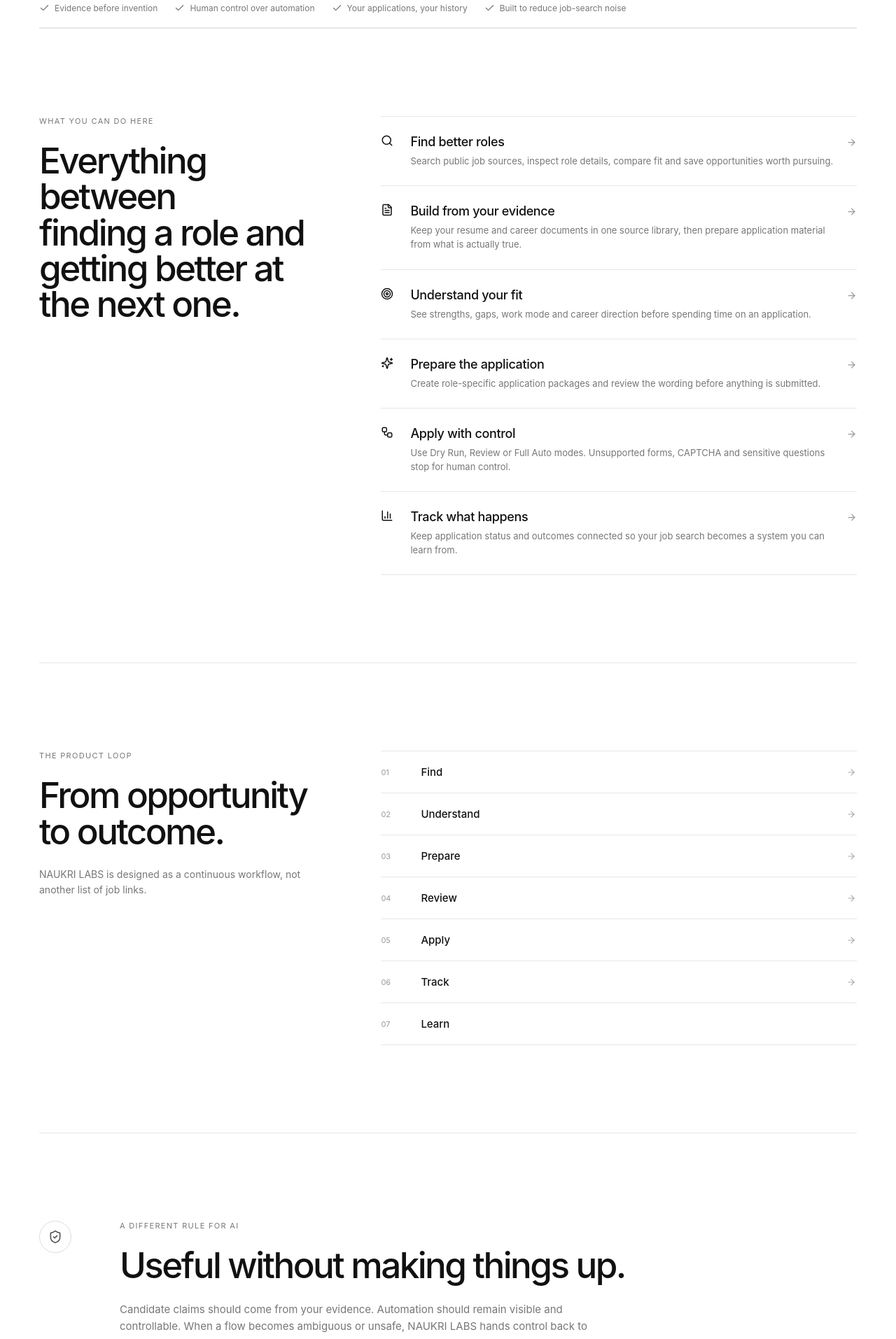
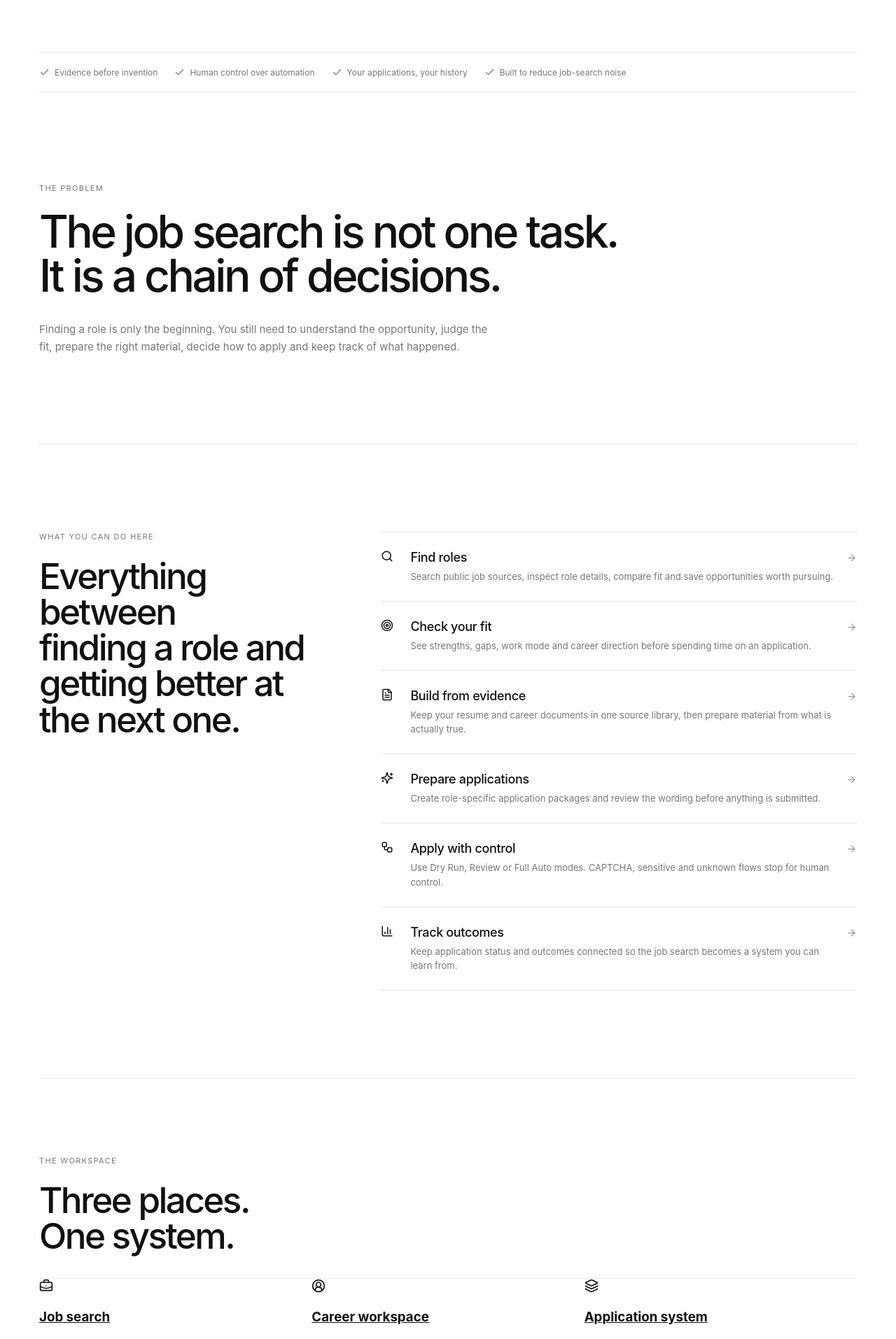
Before and after one commit to madebykraman/jobapplyify, a Next.js app: page / in a window 1280 px wide. Shown: the part 760-2674 px from the top of the page at 70% size. Built offline with nearby package versions, Linux system fonts and the light colour scheme.

Commit message:
Polish NAUKRI LABS public landing page

```diff
--- a/app/page.tsx
+++ b/app/page.tsx
@@ -1,17 +1,23 @@
 'use client'
 
 import Link from 'next/link'
-import { ArrowRight, Check, FileText, Search, Sparkles, Target, Workflow, BarChart3, ShieldCheck } from 'lucide-react'
+import { ArrowRight, BarChart3, Check, FileText, Layers3, Search, ShieldCheck, Sparkles, Target, Workflow, BriefcaseBusiness, CircleUserRound } from 'lucide-react'
 import { BRAND } from '@/lib/brand'
 import './minimal-home.css'
 
 const capabilities = [
-  { icon: Search, title: 'Find better roles', text: 'Search public job sources, inspect role details, compare fit and save opportunities worth pursuing.', href: '/opportunities' },
-  { icon: FileText, title: 'Build from your evidence', text: 'Keep your resume and career documents in one source library, then prepare application material from what is actually true.', href: '/documents' },
-  { icon: Target, title: 'Understand your fit', text: 'See strengths, gaps, work mode and career direction before spending time on an application.', href: '/career' },
-  { icon: Sparkles, title: 'Prepare the application', text: 'Create role-specific application packages and review the wording before anything is submitted.', href: '/applications' },
-  { icon: Workflow, title: 'Apply with control', text: 'Use Dry Run, Review or Full Auto modes. Unsupported forms, CAPTCHA and sensitive questions stop for human control.', href: '/automation' },
-  { icon: BarChart3, title: 'Track what happens', text: 'Keep application status and outcomes connected so your job search becomes a system you can learn from.', href: '/insights' },
+  { icon: Search, title: 'Find roles', text: 'Search public job sources, inspect role details, compare fit and save opportunities worth pursuing.', href: '/opportunities' },
+  { icon: Target, title: 'Check your fit', text: 'See strengths, gaps, work mode and career direction before spending time on an application.', href: '/career' },
+  { icon: FileText, title: 'Build from evidence', text: 'Keep your resume and career documents in one source library, then prepare material from what is actually true.', href: '/documents' },
+  { icon: Sparkles, title: 'Prepare applications', text: 'Create role-specific application packages and review the wording before anything is submitted.', href: '/applications' },
+  { icon: Workflow, title: 'Apply with control', text: 'Use Dry Run, Review or Full Auto modes. CAPTCHA, sensitive and unknown flows stop for human control.', href: '/automation' },
+  { icon: BarChart3, title: 'Track outcomes', text: 'Keep application status and outcomes connected so the job search becomes a system you can learn from.', href: '/insights' },
+]
+
+const modules = [
+  { icon: BriefcaseBusiness, title: 'Job search', text: 'Find, inspect and save roles without losing the context around them.', href: '/opportunities' },
+  { icon: CircleUserRound, title: 'Career workspace', text: 'Keep your profile, documents, resume and goals aligned in one place.', href: '/workspace' },
+  { icon: Layers3, title: 'Application system', text: 'Prepare, review, apply and track each application as a durable record.', href: '/applications' },
 ]
 
 const flow = ['Find', 'Understand', 'Prepare', 'Review', 'Apply', 'Track', 'Learn']
@@ -25,20 +31,31 @@ export default function Home() {
 
     <section className="nl-hero">
       <p className="nl-kicker">{BRAND.descriptor}</p>
-      <h1>Your job search,<br />in one place.</h1>
+      <h1>Stop managing<br />your job search.<br />Run it.</h1>
       <p className="nl-lead">NAUKRI LABS brings job discovery, career context, application preparation, controlled automation and progress tracking into one workspace.</p>
       <div className="nl-actions"><Link href="/opportunities" className="nl-primary">Explore jobs <ArrowRight size={16} /></Link><Link href="/auth?mode=sign-up" className="nl-secondary">Create free account</Link></div>
     </section>
 
     <section className="nl-proof"><span><Check size={15}/> Evidence before invention</span><span><Check size={15}/> Human control over automation</span><span><Check size={15}/> Your applications, your history</span><span><Check size={15}/> Built to reduce job-search noise</span></section>
 
+    <section className="nl-intent">
+      <p className="nl-kicker">The problem</p>
+      <h2>The job search is not one task.<br />It is a chain of decisions.</h2>
+      <p>Finding a role is only the beginning. You still need to understand the opportunity, judge the fit, prepare the right material, decide how to apply and keep track of what happened.</p>
+    </section>
+
     <section className="nl-overview">
       <div className="nl-section-intro"><p className="nl-kicker">What you can do here</p><h2>Everything between<br />finding a role and getting better at the next one.</h2></div>
       <div className="nl-capabilities">{capabilities.map(({ icon: Icon, title, text, href }) => <Link href={href} className="nl-capability" key={title}><Icon size={18}/><div><h3>{title}</h3><p>{text}</p></div><ArrowRight size={15}/></Link>)}</div>
     </section>
 
+    <section className="nl-modules">
+      <div className="nl-section-intro"><p className="nl-kicker">The workspace</p><h2>Three places.<br />One system.</h2></div>
+      <div className="nl-module-grid">{modules.map(({ icon: Icon, title, text, href }) => <Link href={href} className="nl-module" key={title}><Icon size={20}/><div><h3>{title}</h3><p>{text}</p></div><ArrowRight size={15}/></Link>)}</div>
+    </section>
+
     <section className="nl-flow">
-      <div><p className="nl-kicker">The product loop</p><h2>From opportunity<br />to outcome.</h2><p>NAUKRI LABS is designed as a continuous workflow, not another list of job links.</p></div>
+      <div><p className="nl-kicker">The product loop</p><h2>From opportunity<br />to outcome.</h2><p>Every stage keeps the context from the stage before it. That is the product.</p></div>
       <div className="nl-flow-list">{flow.map((item, i) => <div key={item}><span>0{i + 1}</span><b>{item}</b>{i < flow.length - 1 && <ArrowRight size={14}/>}</div>)}</div>
     </section>
 
@@ -47,7 +64,7 @@ export default function Home() {
       <div><p className="nl-kicker">A different rule for AI</p><h2>Useful without making things up.</h2><p>Candidate claims should come from your evidence. Automation should remain visible and controllable. When a flow becomes ambiguous or unsafe, NAUKRI LABS hands control back to you.</p></div>
     </section>
 
-    <section className="nl-bottom"><div><p className="nl-kicker">NAUKRI LABS</p><h2>Find work.<br />Apply better.</h2></div><Link href="/workspace" className="nl-primary">Open workspace <ArrowRight size={16}/></Link></section>
+    <section className="nl-bottom"><div><p className="nl-kicker">Ready when you are</p><h2>Find work.<br />Apply better.</h2><p>Start with one role. Build the system as you go.</p></div><Link href="/workspace" className="nl-primary">Open workspace <ArrowRight size={16}/></Link></section>
 
     <footer className="nl-footer"><span>© 2026 {BRAND.name}</span><span>{BRAND.tagline}</span></footer>
   </main>
```
